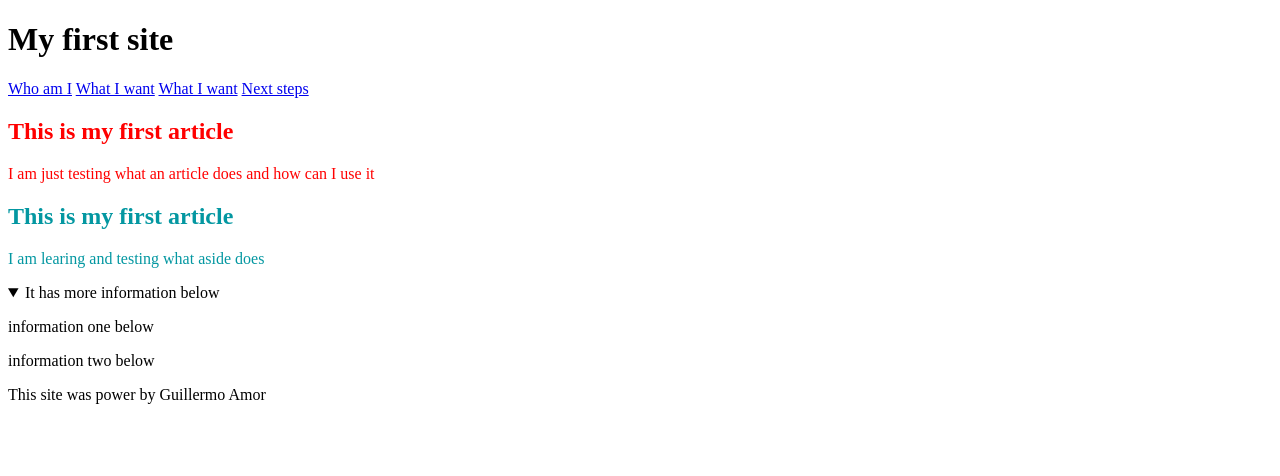
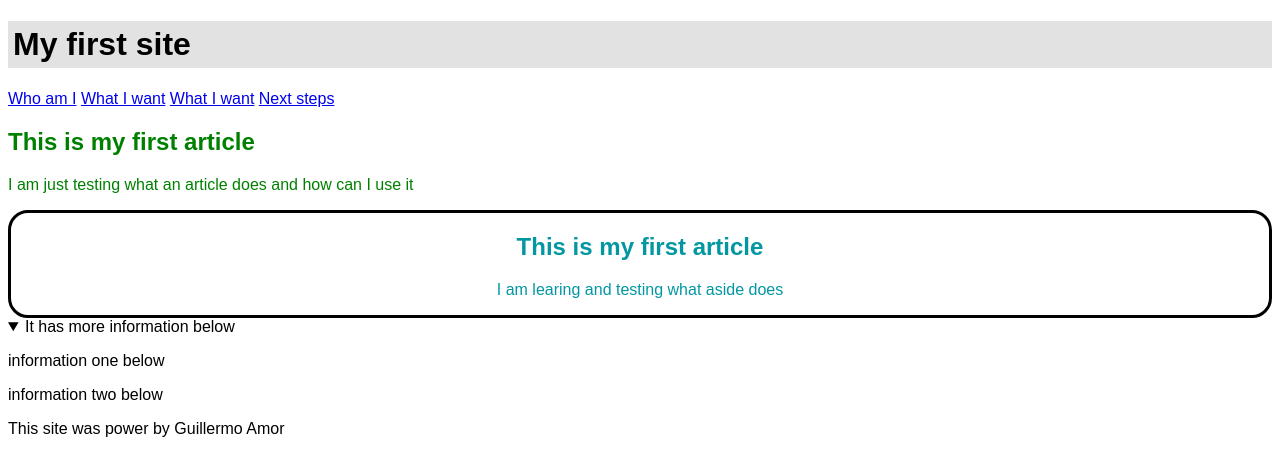
Before and after one commit to gmoaa/My-First-Site, a plain HTML site: page index.html in a window 1280 px wide. Drawn offline with Linux system fonts and the light colour scheme.

Commit message:
Sunday work
still working on CSS

```diff
--- a/style.css
+++ b/style.css
@@ -1,8 +1,22 @@
+body
+{
+  font-family: "Arial";
+}
+h1
+{
+  background-color: #e2e2e2;
+  padding: 5px;
+  align-content: center;
+}
+
 .firstarticle
 {
-  color:red;
+  color:green;
 }
 .firstaside
 {
   color:rgb(3, 151, 161);
+  text-align: center;
+  border: solid black 3px;
+  border-radius: 20px;
 }
```
